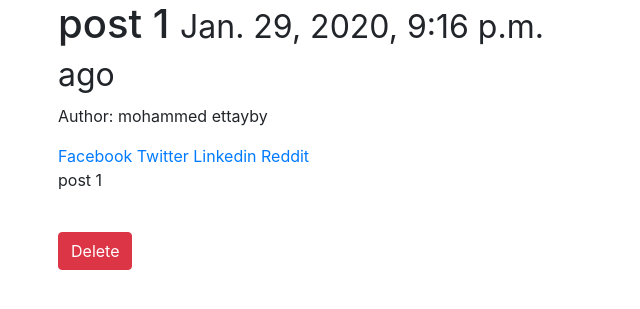
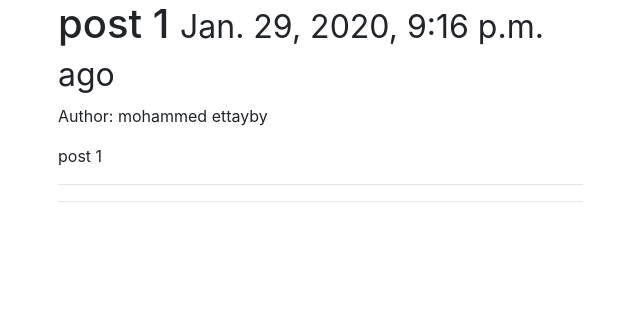
Before and after one commit to moha1313128/Django-Blog-v1.9, a Django app: a page that uses src/templates/base.html in a window 1280 px wide. Shown: the top 309 px of the page, without its empty margins (42-682 px from the left). Run offline with Django 3.2, Linux system fonts and the light colour scheme; data comes from the database, SQL or seed files in the repository; some libraries are stand-ins or nearby versions.

Commit message:
Using Facebook Comment

```diff
--- a/src/templates/base.html
+++ b/src/templates/base.html
@@ -7,6 +7,8 @@
     <title>{% block head_title %} Blog in Django {% endblock head_title %}</title>
 </head>
 <body>
+<div id="fb-root"></div>
+<script async defer crossorigin="anonymous" src="https://connect.facebook.net/en_US/sdk.js#xfbml=1&version=v5.0&appId=202067470605110&autoLogAppEvents=1"></script>
 {% include "messages.html" %}
 <div class="container">
 {% block content %}{% endblock content %}
--- a/src/templates/post_detail.html
+++ b/src/templates/post_detail.html
@@ -10,7 +10,14 @@
 {% if instance.user.get_full_name %}
 <p>Author: {{ instance.user.get_full_name }}</p>
 {% endif %}
-<a href="https://www.facebook.com/sharer/sharer.php?u={{ request.build_absolute_uri }}">
+
+{{ instance.content|linebreaks }}  <hr>
+
+<div class="fb-like" data-href="https://developers.facebook.com/docs/plugins/" data-width="" data-layout="standard" data-action="like" data-size="small" data-share="true"></div>
+<hr>
+<div class="fb-comments" data-href="https://developers.facebook.com/docs/plugins/comments#configurator" data-width="525" data-numposts="5"></div>
+
+<!-- <a href="https://www.facebook.com/sharer/sharer.php?u={{ request.build_absolute_uri }}">
 Facebook
 </a>
 <a href="https://twitter.com/home?status={{ instance.content|urlify }}%20{{ request.build_absolute_uri }}/">
@@ -19,10 +26,10 @@ Twitter
 <a href="https://www.linkedin.com/shareArticle?mini=true&url={{ request.build_absolute_uri }}&title={{ instance.title }}&summary={{ instance.content|urlify }}&source={{ request.build_absolute_uri }}">
 Linkedin
 </a>
-<a href="http://www.reddit.com/submit?url={{ request.build_absolute_uri }}&title={{ instance.title }}">Reddit</a>
+<a href="http://www.reddit.com/submit?url={{ request.build_absolute_uri }}&title={{ instance.title }}">Reddit</a> -->
 
-{{ instance.content|linebreaks }}</br>
-<p><a href="{{ obj.get_absolute_url }}" class="btn btn-danger" role="button">Delete</a></p>
+
+<!-- <p><a href="{{ obj.get_absolute_url }}" class="btn btn-danger" role="button">Delete</a></p> -->
 
 </div>
 {% endblock content %}
```
